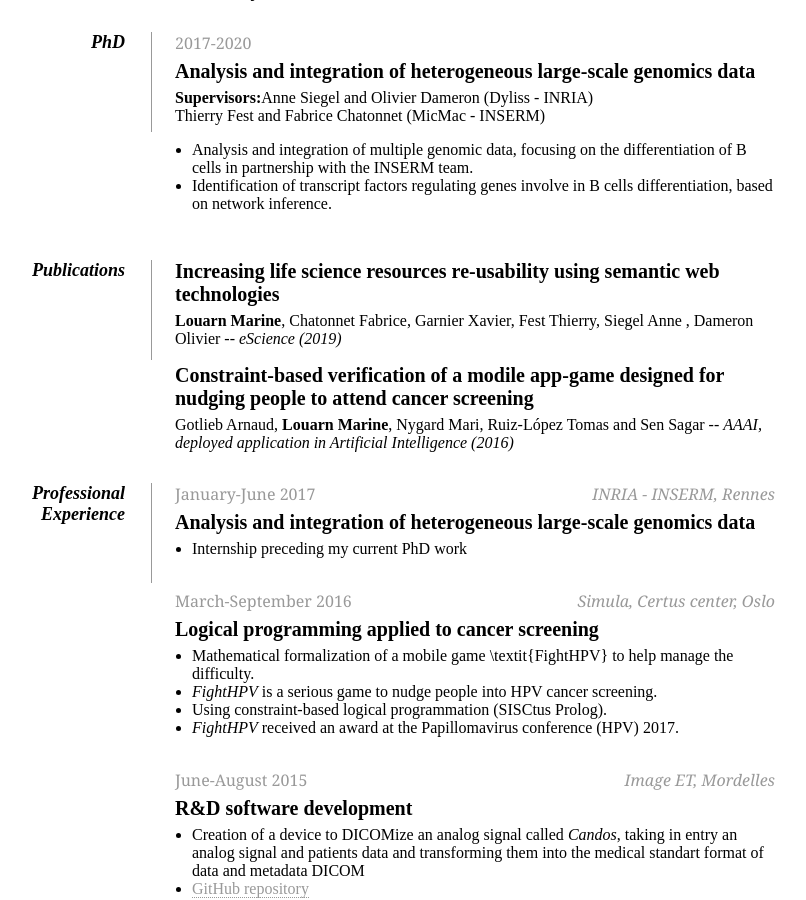
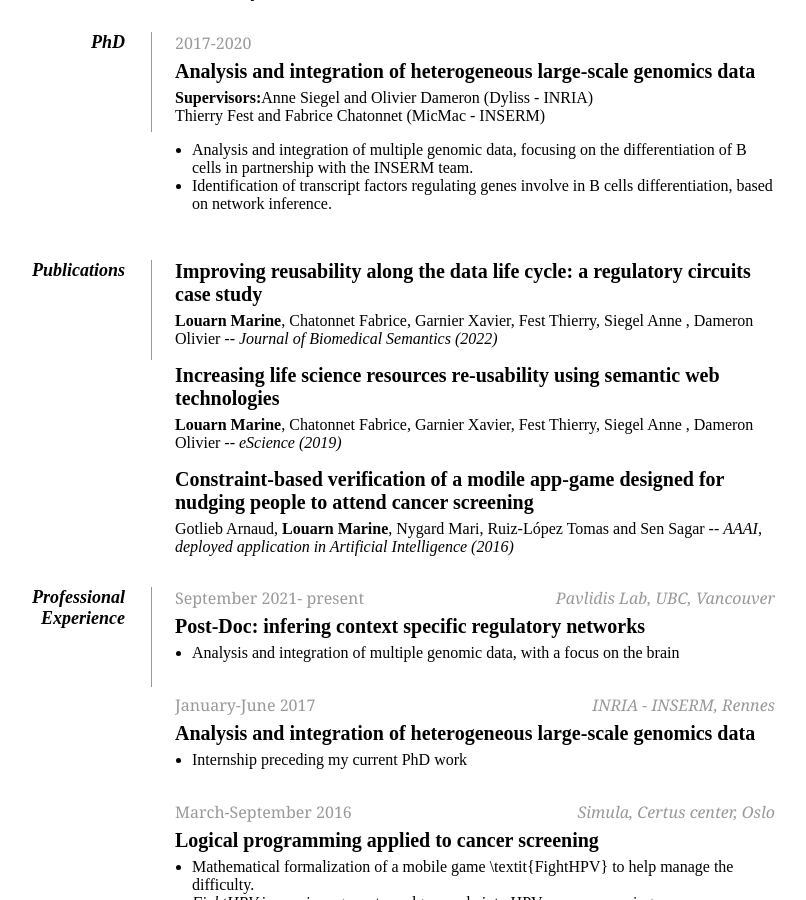
Before and after one commit to mlouarn/mlouarn.github.io, a Jekyll site: the page built from cv/index.html, in a window 1280 px wide and 900 px high, scrolled down 680 px. Shown: the whole window, without its empty margins (265-1071 px from the left). Built offline with Jekyll 4.4.1, drawn with Linux system fonts in a browser that asks for light colours.

Commit message:
Update index.html

```diff
--- a/cv/index.html
+++ b/cv/index.html
@@ -68,6 +68,8 @@ title: CV
 
             <dt>Publications</dt>
             <dd>
+		<h2>Improving reusability along the data life cycle: a regulatory circuits case study</h2>
+                <p><strong>Louarn Marine</strong>, Chatonnet Fabrice, Garnier Xavier, Fest Thierry, Siegel Anne , Dameron Olivier -- <i>Journal of Biomedical Semantics (2022)</i></p>
                 <h2>Increasing life science resources re-usability using semantic web technologies</h2>
                 <p><strong>Louarn Marine</strong>, Chatonnet Fabrice, Garnier Xavier, Fest Thierry, Siegel Anne , Dameron Olivier -- <i>eScience (2019)</i></p>
                 <h2>Constraint-based verification of a modile app-game designed for nudging people to attend cancer screening</h2>
@@ -79,6 +81,11 @@ title: CV
 
             <dt>Professional Experience</dt>
             <dd>
+		<h3>September 2021- present <span>Pavlidis Lab, UBC, Vancouver</span></h3>
+                <h2>Post-Doc: infering context specific regulatory networks</h2>
+                <ul>
+                    <li>Analysis and integration of multiple genomic data, with a focus on the brain</li>
+                </ul>
                 <h3>January-June 2017 <span>INRIA - INSERM, Rennes</span></h3>
                 <h2>Analysis and integration of heterogeneous large-scale genomics data</h2>
                 <ul>
```
